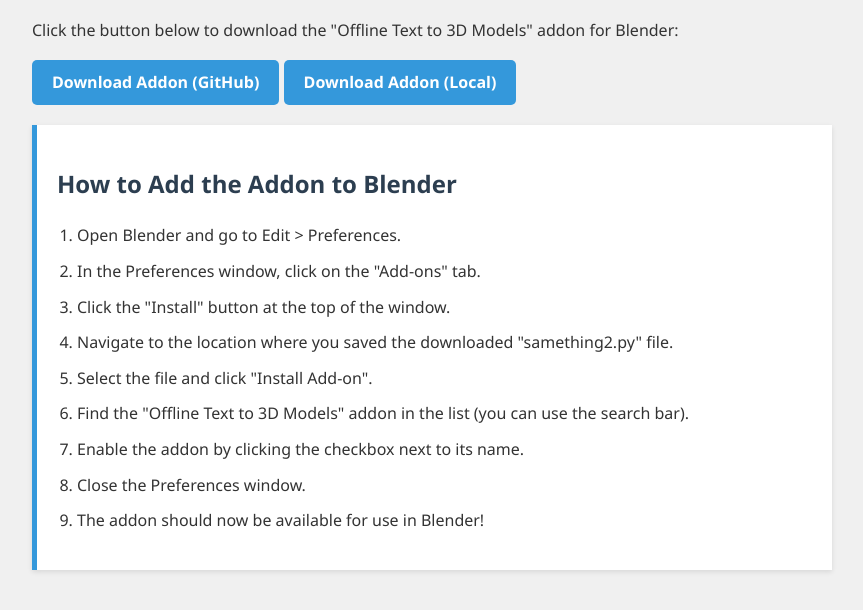
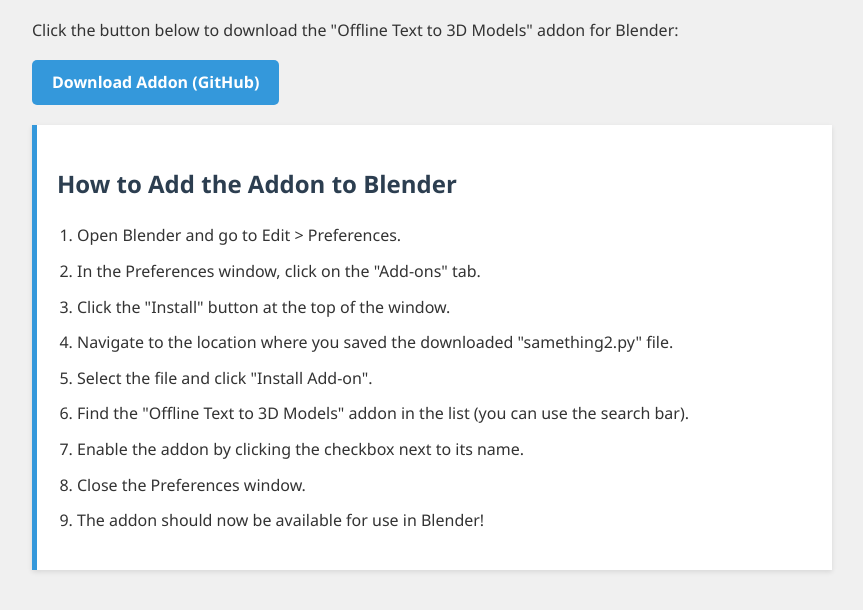
Before and after one commit to HTMLCSSJSPY/Blenderknowledge.com, a plain HTML site: page index.html in a window 1280 px wide. Shown: the part 96-706 px from the top of the page, without its empty margins (208-1071 px from the left). Drawn offline with Linux system fonts and the light colour scheme.

Commit message:
Update index.html

```diff
--- a/index.html
+++ b/index.html
@@ -53,8 +53,7 @@
     <!-- Option 1: For hosting on GitHub (replace with actual path in your repository) -->
     <a href="samething2.py" download class="download-btn">Download Addon (GitHub)</a>
 
-    <!-- Option 2: For local testing only (will only work on your computer) -->
-    <a href="file:///D:/Userfolders/HJTHOQ/Downloads/samething2.py" download class="download-btn">Download Addon (Local)</a>
+
 
     <div class="instructions">
         <h2>How to Add the Addon to Blender</h2>
```
